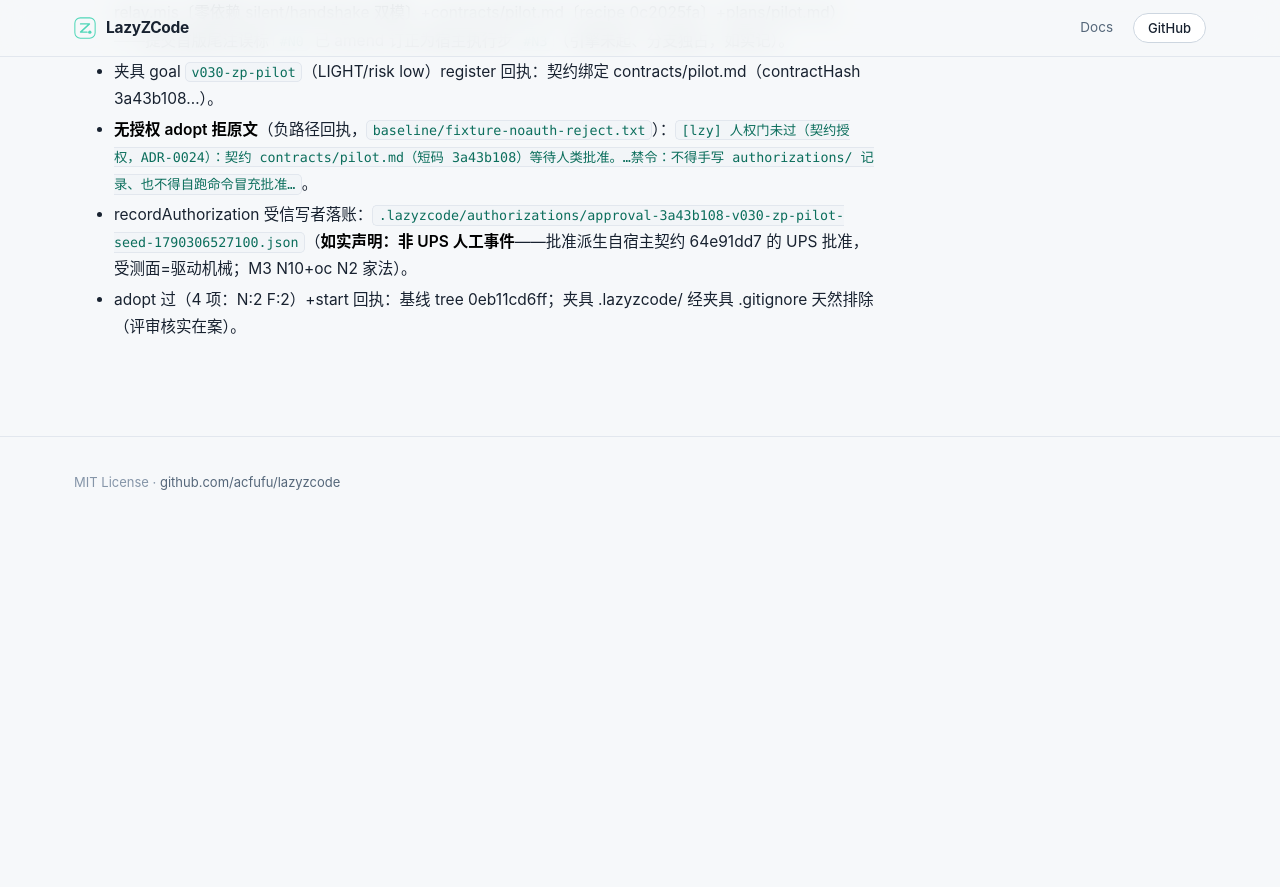
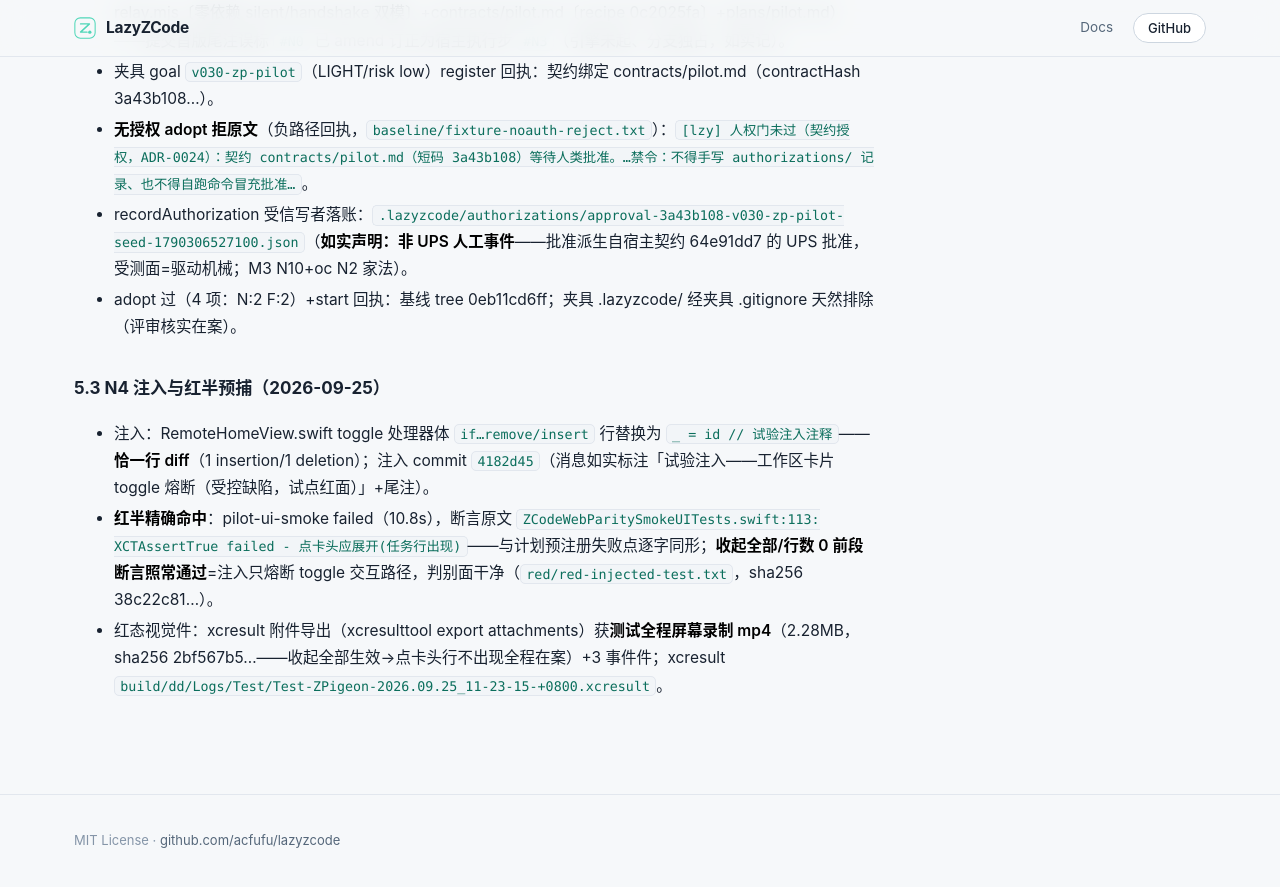
Before and after one commit to Acfufu/lazyzcode, a Jekyll site: the page built from docs/spikes/v030-zpigeon-ios-pilot-report.md, in a window 1280 px wide and 900 px high, scrolled down 4733 px. Shown: the top 887 px of the window. Built offline with Jekyll 4.4.1, drawn with Linux system fonts in a browser that asks for light colours; our own code applies the rules of GitHub Pages for plain Markdown files; before the commit the page ends 5275 px from its top, so only the background shows below that.

Commit message:
docs(v030-zp): N4 注入与红半预捕——单行熔断 4182d45+:113 断言精确命中+xcresult 录屏附件
Goal: v030-zpigeon-ios-pilot#N4

```diff
--- a/docs/spikes/v030-zpigeon-ios-pilot-report.md
+++ b/docs/spikes/v030-zpigeon-ios-pilot-report.md
@@ -72,3 +72,9 @@ goal `v030-zpigeon-ios-pilot`（HEAVY/risk med，契约 `.lazyzcode/contracts/v0
 - **无授权 adopt 拒原文**（负路径回执，`baseline/fixture-noauth-reject.txt`）：`[lzy] 人权门未过（契约授权，ADR-0024）：契约 contracts/pilot.md（短码 3a43b108）等待人类批准。…禁令：不得手写 authorizations/ 记录、也不得自跑命令冒充批准…`。
 - recordAuthorization 受信写者落账：`.lazyzcode/authorizations/approval-3a43b108-v030-zp-pilot-seed-1790306527100.json`（**如实声明：非 UPS 人工事件**——批准派生自宿主契约 64e91dd7 的 UPS 批准，受测面=驱动机械；M3 N10+oc N2 家法）。
 - adopt 过（4 项：N:2 F:2）+start 回执：基线 tree 0eb11cd6ff；夹具 .lazyzcode/ 经夹具 .gitignore 天然排除（评审核实在案）。
+
+### 5.3 N4 注入与红半预捕（2026-09-25）
+
+- 注入：RemoteHomeView.swift toggle 处理器体 `if…remove/insert` 行替换为 `_ = id // 试验注入注释`——**恰一行 diff**（1 insertion/1 deletion）；注入 commit `4182d45`（消息如实标注「试验注入——工作区卡片 toggle 熔断（受控缺陷，试点红面）」+尾注）。
+- **红半精确命中**：pilot-ui-smoke failed（10.8s），断言原文 `ZCodeWebParitySmokeUITests.swift:113: XCTAssertTrue failed - 点卡头应展开(任务行出现)`——与计划预注册失败点逐字同形；**收起全部/行数 0 前段断言照常通过**=注入只熔断 toggle 交互路径，判别面干净（`red/red-injected-test.txt`，sha256 38c22c81…）。
+- 红态视觉件：xcresult 附件导出（xcresulttool export attachments）获**测试全程屏幕录制 mp4**（2.28MB，sha256 2bf567b5…——收起全部生效→点卡头行不出现全程在案）+3 事件件；xcresult `build/dd/Logs/Test/Test-ZPigeon-2026.09.25_11-23-15-+0800.xcresult`。
```
